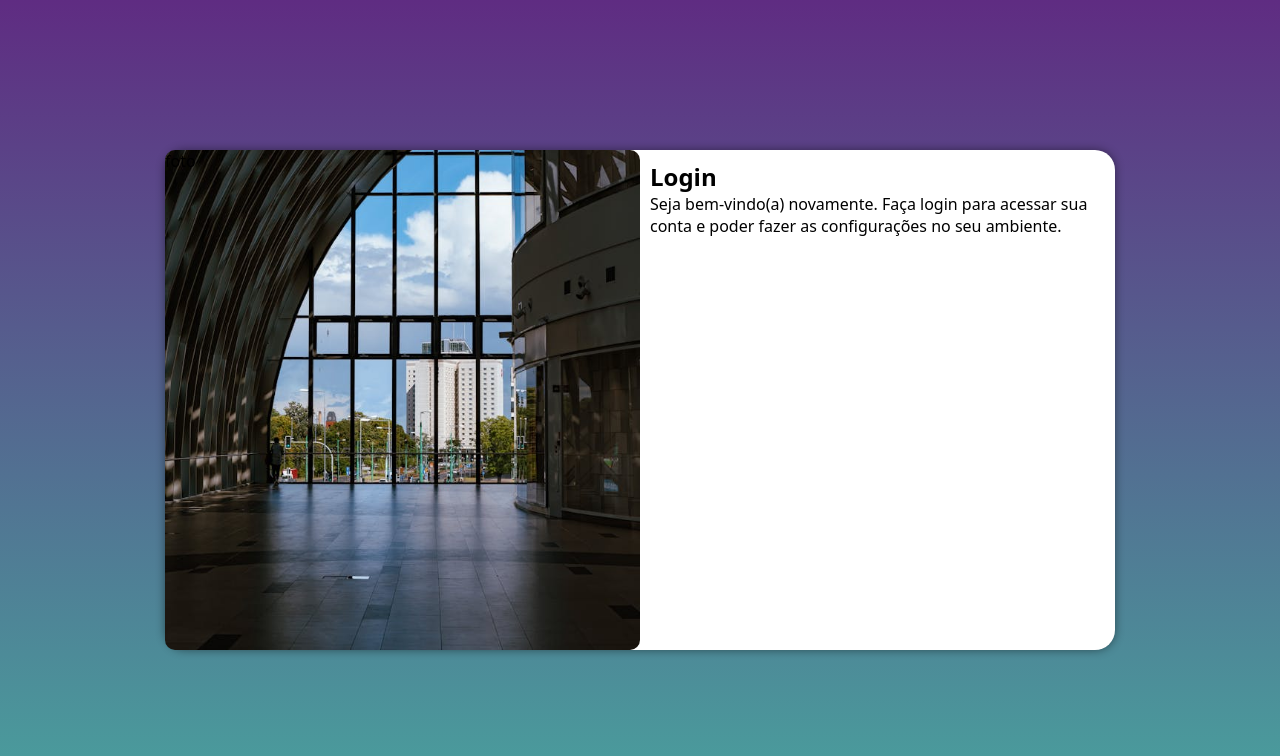
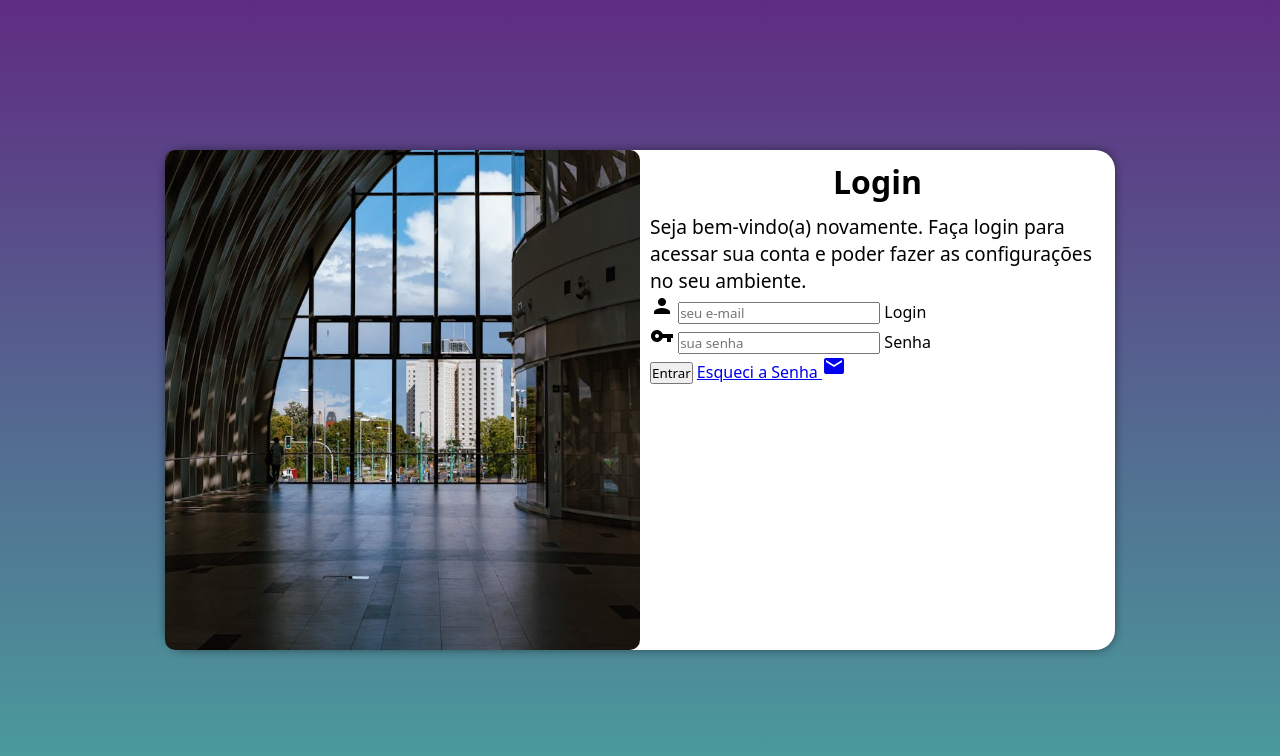
Before and after one commit to ToniLisboa/projeto-loginnew, a plain HTML site: page index.html in a window 1280 px wide. Drawn offline with Linux system fonts and the light colour scheme.

Commit message:
Atualizei colocando um formulario

```diff
--- a/estilos/midia-query.css
+++ b/estilos/midia-query.css
@@ -18,13 +18,13 @@ Grandes telas:acima de 1200px
 
     }
     section#login > div#imagem{
-        float: left;
+        float:right;
         width: 30%;
         height: 100%;
 
     }
     section#login > div#formulario{
-        float: right;
+        float:left;
         width: 70%;
     }
 
@@ -51,4 +51,12 @@ Grandes telas:acima de 1200px
         width:50% ;
 
     }
+
+    div#formulario > h1{
+        font-size: 2em;
+    }
+
+    div#formulario > p{
+        font-size: 1.2em;
+    }
 }
--- a/estilos/style.css
+++ b/estilos/style.css
@@ -34,7 +34,7 @@ section#login{
 
 
     background-color: white;
-    width: 250px;
+    width: 280px;
     height: 500px;
     border-radius: 20px;
     box-shadow: 0px 0px 10px rgba(0, 0, 0, 0.452);
@@ -59,3 +59,12 @@ section#login > div#formulario{
     display: block;
     padding: 10px;
 }
+
+div#formulario > h1{
+    text-align: center;
+    margin-bottom: 10px;
+}
+
+div#formulario > p{
+    font-size: 0.8em;
+}
--- a/index.html
+++ b/index.html
@@ -4,6 +4,7 @@
     <meta charset="UTF-8">
     <meta name="viewport" content="width=device-width, initial-scale=1.0">
     <title>Login</title>
+    <link href="https://fonts.googleapis.com/icon?family=Material+Icons" rel="stylesheet" />
     <link rel="stylesheet" href="estilos/style.css">
     <link rel="stylesheet" href="estilos/midia-query.css">
 </head>
@@ -11,16 +12,30 @@
     <main>
         <section id="login">
             <div id="imagem">
-                foto
+
 
             </div>
             <div id="formulario">
                 <h1>Login</h1>
                 <p>Seja bem-vindo(a) novamente. Faça login para acessar sua conta e poder fazer as configurações no seu ambiente.</p>
-                <form action="login.php" method="post">
+                <form action="login.php" method="post" autocomplete="on">
+                    <div class="campo">
+                        <i class="material-icons">person</i>
+                        <input type="email" name="login" id="ilogin" placeholder="seu e-mail" autocomplete="email">
+                        <label for="ilogin">Login</label>
+                    </div>
+                    <div class="campo">
+                        <i class="material-icons">vpn_key</i>
+                        <input type="password" name="senha" id="isenha" placeholder="sua senha" autocomplete="current-password">
+                        <label for="isenha">Senha</label>
+                    </div>
+                    <input type="submit" value="Entrar">
 
-
+                    <a href="esqueci.html">
+                        Esqueci a Senha <i class="material-icons">mail</i>
+                    </a>
                 </form>
+            </div>
 
             </div>
 
```
